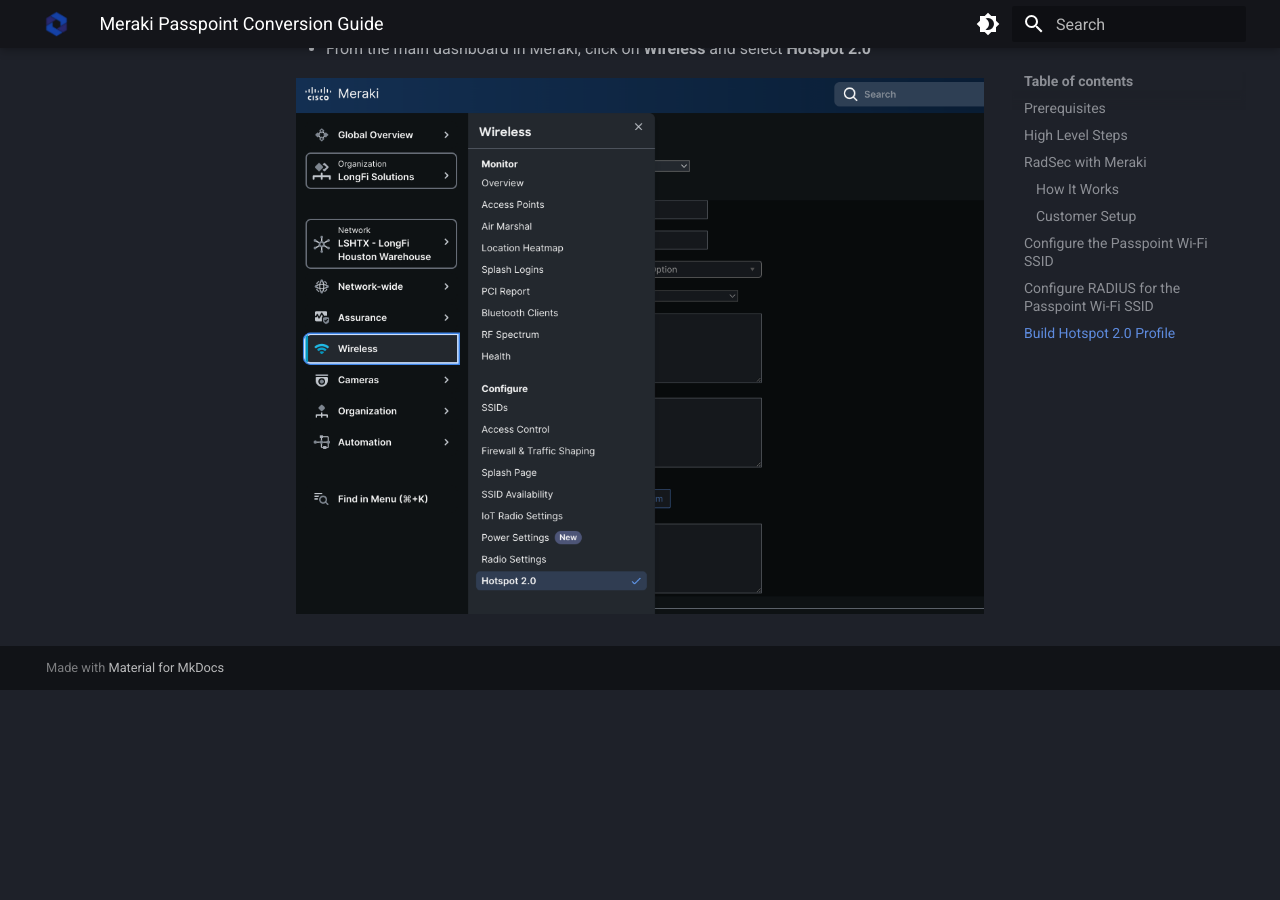
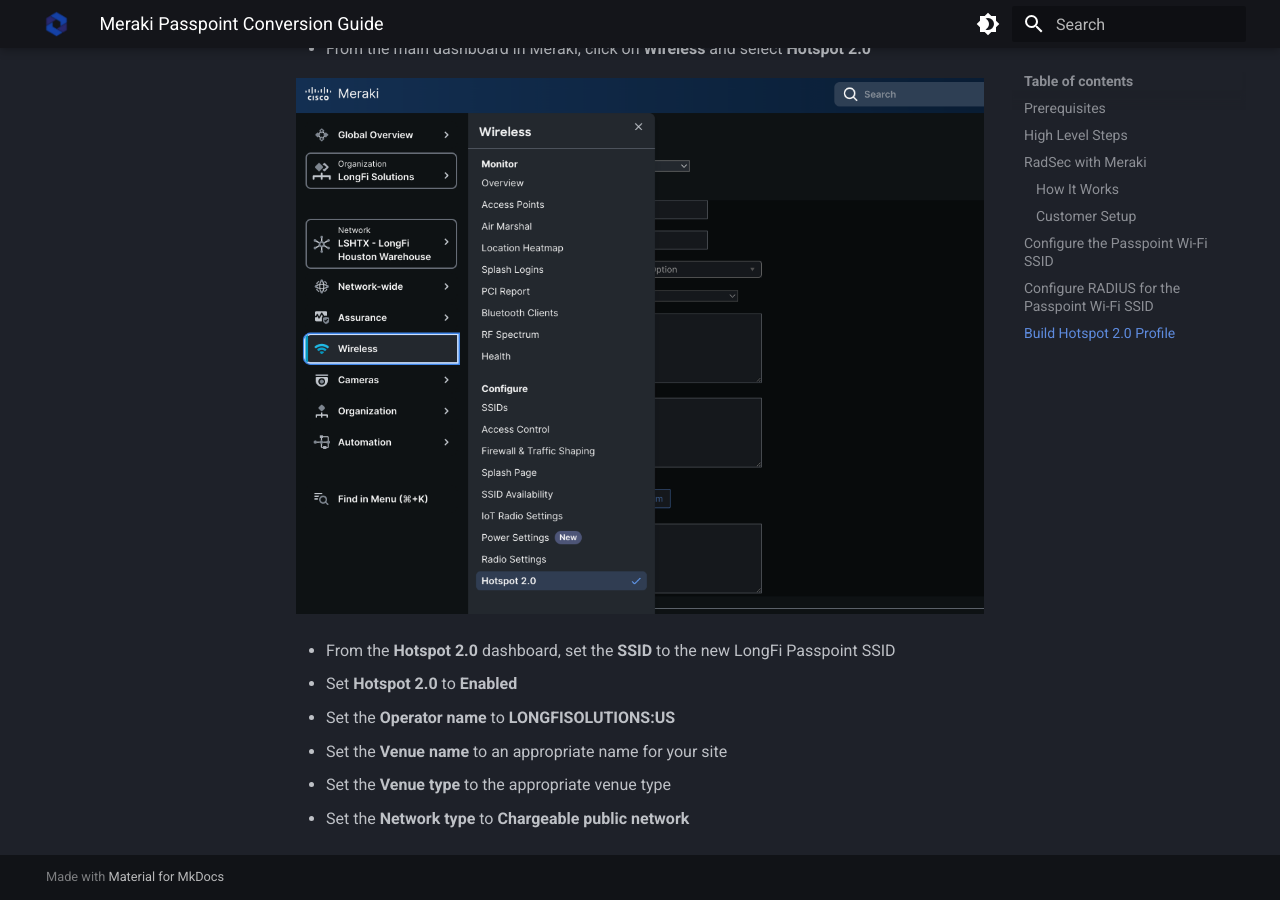
Before and after one commit to LongFi-Solutions/longfi-solutions.github.io, an MkDocs documentation site: the page built from docs/deployment/meraki.md, in a window 1280 px wide and 900 px high, scrolled down 7258 px. Built offline with MkDocs 1.6.1 and Material for MkDocs 9.7.7, drawn with Linux system fonts in a browser that asks for light colours; before the commit the page ends 7948 px from its top, so only the background shows below that.

Commit message:
Update Deployment Guides “meraki”

```diff
--- a/docs/deployment/meraki.md
+++ b/docs/deployment/meraki.md
@@ -151,3 +151,10 @@ Please allow 2-3 days for us to upload your Meraki CA certificates to the LongFi
 - From the main dashboard in Meraki, click on **Wireless** and select **Hotspot 2.0**
 
 ![](/assets/images/Meraki-8-Hostpot-1.png)
+
+- From the **Hotspot 2.0** dashboard, set the **SSID** to the new LongFi Passpoint SSID
+- Set **Hotspot 2.0** to **Enabled**
+- Set the **Operator name** to **LONGFISOLUTIONS:US**
+- Set the **Venue name** to an appropriate name for your site
+- Set the **Venue type** to the appropriate venue type
+- Set the **Network type** to **Chargeable public network**
```
